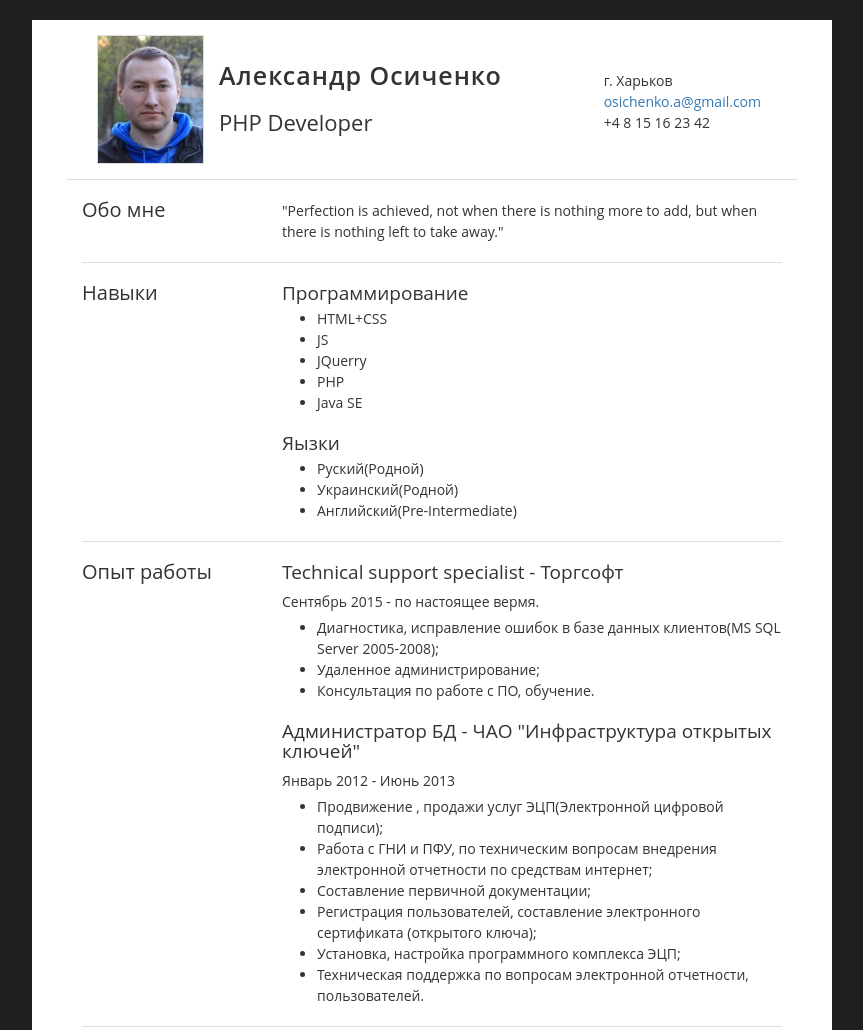
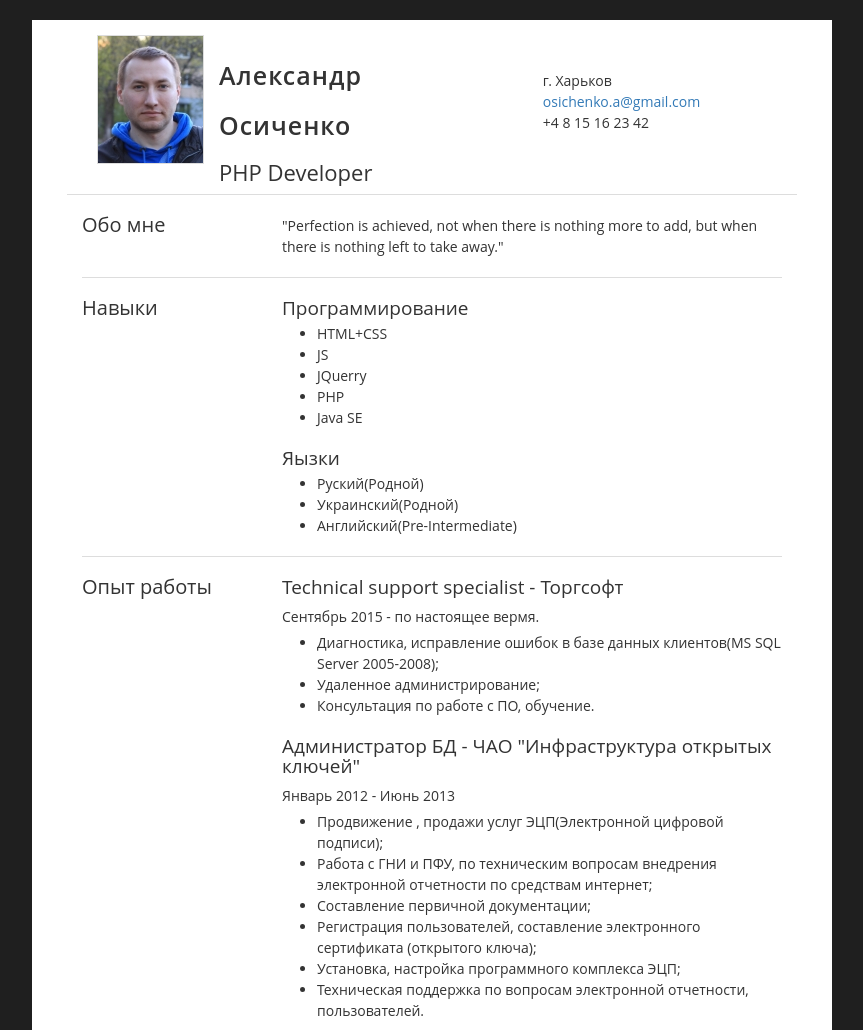
Before and after one commit to gitdevoas/homeworks, a plain HTML site: page les03/index.html in a window 1280 px wide. Shown: the top 1030 px of the page, without its empty margins (208-1071 px from the left). Drawn offline with nearby package versions, Linux system fonts and the light colour scheme.

Commit message:
adjustment of the list of contacts

```diff
--- a/les03/index.html
+++ b/les03/index.html
@@ -20,13 +20,13 @@
 <div class="container">
     <header class="section row">
 
-            <div class="title col-xs-8 col-sm-8 col-md-8 col-lg-8 col-xl-8">
+            <div class="title col-xs-7 col-sm-7 col-md-7 col-lg-7 col-xl-7">
                 <img src="images/profile.jpg" title="Александр Осиченко" alt="Александр Осиченко" class="profile">
                 <h1 class="name">Александр Осиченко</h1>
                 <h2 class="job">PHP Developer</h2>
             </div>
 
-            <div class="col-xs-4 col-sm-4 col-md-4 col-lg-4 col-xl-4">
+            <div class="col-xs-5 col-sm-5 col-md-5 col-lg-5 col-xl-5">
                 <div class="wrap-contacts">
                     <ul class="contacts">
                         <li>г. Харьков</li>
```
